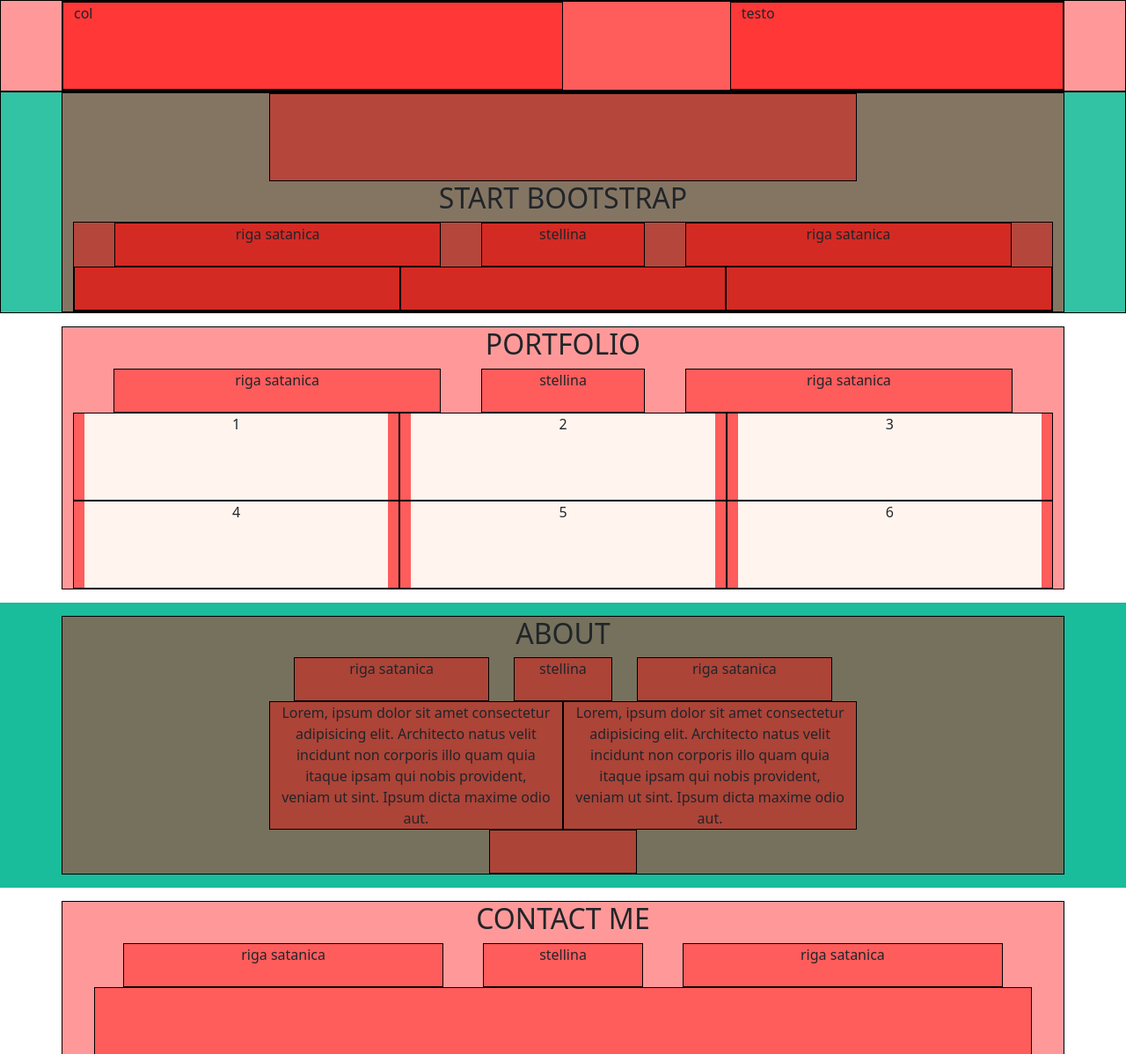
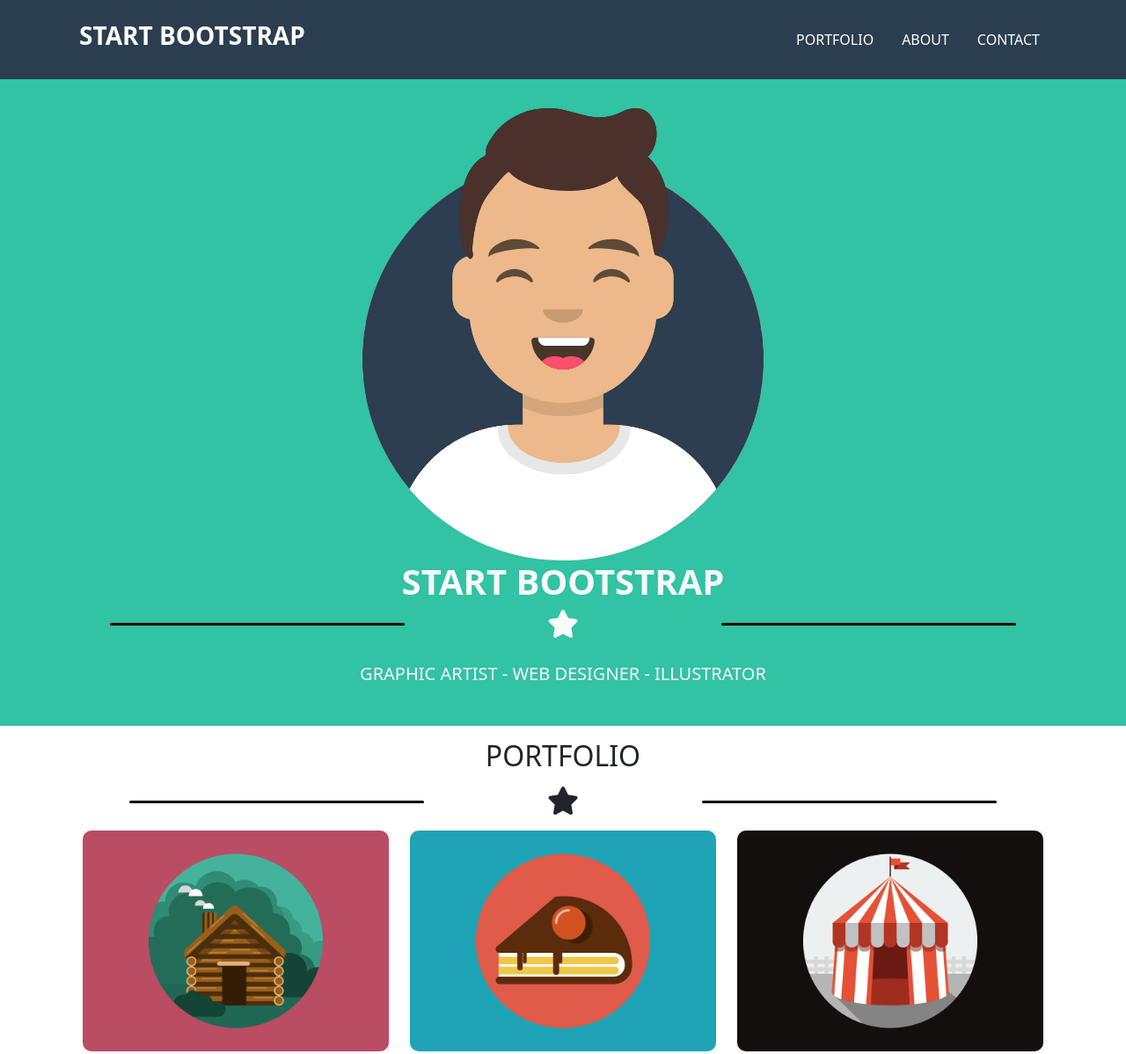
Before and after one commit to agostinopique/html-css-bootstrap-freelancer, a plain HTML site: page index.html in a window 1280 px wide. Shown: the top 1198 px of the page at 88% size. Drawn offline with nearby package versions, Linux system fonts and the light colour scheme.

Commit message:
Aggiunte sezione jumbotron, portfolio, about; In progress sezione contact me;

```diff
--- a/assets/style.css
+++ b/assets/style.css
@@ -12,6 +12,17 @@
 
 /* HEADER */
 
+header {
+    background-color: #2B3E50;
+    color: white;
+    height: 90px;
+    z-index: 999;
+}
+
+
+.ap_link{
+    color: white;
+}
 /* /HEADER */
 
 /* JUMBOTRON */
@@ -19,6 +30,7 @@
     align-items: center;
     justify-content: center;
     background-color: #32C2A4;
+    padding-top: 100px;
 }
 
 .jumbo-box {
@@ -34,6 +46,12 @@
     margin: 0 auto;
 }
 
+.ap_satanline {
+    width: 30%;
+    height: 3px;
+    background-color: black;
+    border-radius: 10px;
+}
 /* /JUMBOTRON */
 
 /* MAIN */
@@ -41,6 +59,9 @@ section {
     padding: 15px;
 }
 
+.ap-card img{
+    border-radius: 10px;
+}
 ._about {
     background-color: #19BC9B;
 }
@@ -58,6 +79,17 @@ section {
 .ap-container {
     width: 60%;
     margin: 0 auto;
+}
+
+.dl-btn {
+    color: white;
+    border-color: white;
+}
+
+.dl-btn:hover {
+    background-color: white;
+    color: #2C3F50;
+    border-color: white;
 }
 /* /MAIN */
 
--- a/index.html
+++ b/index.html
@@ -4,46 +4,72 @@
     <meta charset="UTF-8">
     <meta http-equiv="X-UA-Compatible" content="IE=edge">
     <meta name="viewport" content="width=device-width, initial-scale=1.0">
-    <link rel="stylesheet" href="./assets/style.css">
     <link rel='stylesheet' href='https://cdnjs.cloudflare.com/ajax/libs/font-awesome/6.1.1/css/all.css' integrity='sha512-1hsteeq9xTM5CX6NsXiJu3Y/g+tj+IIwtZMtTisemEv3hx+S9ngaW4nryrNcPM4xGzINcKbwUJtojslX2KG+DQ==' crossorigin='anonymous'/>
     <link href="https://cdn.jsdelivr.net/npm/bootstrap@5.1.3/dist/css/bootstrap.min.css" rel="stylesheet" integrity="sha384-1BmE4kWBq78iYhFldvKuhfTAU6auU8tT94WrHftjDbrCEXSU1oBoqyl2QvZ6jIW3" crossorigin="anonymous">
+    <link rel='stylesheet' href='https://cdnjs.cloudflare.com/ajax/libs/font-awesome/6.1.1/css/all.css' integrity='sha512-1hsteeq9xTM5CX6NsXiJu3Y/g+tj+IIwtZMtTisemEv3hx+S9ngaW4nryrNcPM4xGzINcKbwUJtojslX2KG+DQ==' crossorigin='anonymous'/>
+    <link rel="stylesheet" href="./assets/style.css">
 
     <title>Bootstrap Freelancer</title>
 </head>
 <body>
-    <header>
+    <header class="position-fixed w-100">
 
         <!-- NAVBAR -->
-        <div class="debug">
-            <div class="container debug">
-                <div class="row justify-content-between align-items-center">
+        <nav class="h-100">
+            <div class="container h-100 ap_head">
+                <div class="row h-100 justify-content-between align-items-center">
                     <!-- CORREZZIONE: Per spaziare le colonne potevamo sfruttare la caratteristica flex che row gia possiede di default utilizzando justify-content. Correzzione applicata.-->
-                    <div class="col-10 col-md-6 debug">col</div>
-                    <div class="col-6 col-md-4 d-none d-md-block debug">testo</div>
+                    <div class="col-10 col-sm-6">
+                        <h1 class="fw-bold fs-3 mx-2">START BOOTSTRAP</h1>
+                    </div>
+                    <div class="col-6 col-md-6 d-none d-md-block">
+                        <ul class="nav ap_nav justify-content-end align-items-center">
+                            <li class="nav-item">
+                                <a class="nav-link ap_link" href="#">PORTFOLIO</a>
+                            </li>
+                            <li class="nav-item">
+                                <a class="nav-link ap_link" href="#">ABOUT</a>
+                            </li>
+                            <li class="nav-item">
+                                <a class="nav-link ap_link" href="#">CONTACT</a>
+                            </li>
+                        </ul>
+                    </div>
                     <div class="col-2 debug text-end d-md-none">H</div>
                 </div>
             </div>
-        </div>
+        </nav>
         <!-- /NAVBAR -->
 
     </header>
 
 
-    <div class="jumbotron debug">
-        <div class="container justify-content-center text-center debug">
-            <div class="profile_img debug"></div>
-            <h2>START BOOTSTRAP</h2>
-            <div class="container-fluid debug">
-                <div class="row d-flex justify-content-evenly">
-                    <div class="col-4 ap_debug">riga satanica</div>
-                    <div class="col-2 ap_debug">stellina</div>
-                    <div class="col-4 ap_debug">riga satanica</div>
+    <div class="jumbotron">
+        <div class="container justify-content-center py-1 text-center">
+
+            <div class="profile_img">
+                <img class="w-75" src="./assets/img/avatar.svg" alt="profile img">
+            </div>
+
+            <h2 class="text-light fs-1 fw-bold">START BOOTSTRAP</h2>
+
+            <div class="container-fluid">
+
+                <div class="row d-flex justify-content-around align-items-center">
+
+                    <div class="col-3 ap_satanline"></div>
+                    <div class="col-2">
+                        <i class="fa-solid fa-star fa-2x text-light"></i>
+                    </div>
+                    <div class="col-3 ap_satanline"></div>
                 </div>
-                <div class="row">
-                    <div class="col-4 ap_debug"></div>
-                    <div class="col-4 ap_debug"></div>
-                    <div class="col-4 ap_debug"></div>
+
+                <div class="row text-light py-4">
+                    <div class="col-12 w-100 fs-5">
+                        <p>GRAPHIC ARTIST - WEB DESIGNER - ILLUSTRATOR</p>
+                    </div>
                 </div>
+
             </div>
         </div>
     </div>
@@ -51,35 +77,59 @@
         <section>
 
             <!-- PORTFOLIO -->
-            <div class="container text-center debug">
+            <div class="container text-center">
                 <h2>PORTFOLIO</h2>
+
                 <div class="container">
-                    <div class="row d-flex justify-content-evenly">
-                        <div class="col-4 ap_debug">riga satanica</div>
-                        <div class="col-2 ap_debug">stellina</div>
-                        <div class="col-4 ap_debug">riga satanica</div>
+
+                    <div class="row text-dark d-flex justify-content-evenly align-items-center py-2">
+
+                        <div class="col-3 ap_satanline text-dark"></div>
+                        <div class="col-2">
+                            <i class="fa-solid fa-star fa-2x"></i>
+                        </div>
+                        <div class="col-3 ap_satanline"></div>
                     </div>
 
                     <!-- ALTERNATIVA: Per gestire il numero di colonne per i vari breakpoint potevi anche indicare nella classe row quante celle disporre per ogni breakpoint ( row-cols-1 row-cols-sm-2 row-cols-md-3) e cioè 1 cella di default, 2 celle da sm in su e 3 colonne da md in su. -->
                     <div class="row row-cols-1 row-cols-sm-2 row-cols-md-3">
-                        <div class="debug">
-                            <div class="ap-card">1</div>
+
+                        <div class="py-2">
+                            <div class="ap-card">
+                                <img class="w-100" src="./assets/img/cabin.png" alt="cabin image">
+                            </div>
                         </div>
-                        <div class="debug">
-                            <div class="ap-card">2</div>
+
+                        <div class="py-2">
+                            <div class="ap-card">
+                                <img class="w-100" src="./assets/img/cake.png" alt="cake image">
+                            </div>
                         </div>
-                        <div class="debug">
-                            <div class="ap-card">3</div>
+
+                        <div class="py-2">
+                            <div class="ap-card">
+                                <img class="w-100" src="./assets/img/circus.png" alt="circus image">
+                            </div>
                         </div>
-                        <div class="debug">
-                            <div class="ap-card">4</div>
+
+                        <div class="py-2">
+                            <div class="ap-card">
+                                <img class="w-100" src="./assets/img/game.png" alt="game img">
+                            </div>
                         </div>
-                        <div class="debug">
-                            <div class="ap-card">5</div>
+
+                        <div class="py-2">
+                            <div class="ap-card">
+                                <img class="w-100" src="./assets/img/safe.png" alt="safe image">
+                            </div>
                         </div>
-                        <div class="debug">
-                            <div class="ap-card">6</div>
+
+                        <div class="py-2">
+                            <div class="ap-card">
+                                <img class="w-100" src="./assets/img/submarine.png" alt="submarine image">
+                            </div>
                         </div>
+
                     </div>
                 </div>
             </div>
@@ -90,21 +140,32 @@
         <section class="_about">
 
             <!-- ABOUT -->
-            <div class="container text-center debug">
-                <h2>ABOUT</h2>
+            <div class="container text-center">
+                <h2 class="text-light">ABOUT</h2>
+
                 <div class="ap-container">
+
                     <div class="container-fluid">
-                        <div class="row d-flex justify-content-evenly">
-                            <div class="col-4 ap_debug">riga satanica</div>
-                            <div class="col-2 ap_debug">stellina</div>
-                            <div class="col-4 ap_debug">riga satanica</div>
+
+                        <div class="row d-flex justify-content-evenly align-items-center py-3">
+                            <div class="col-3 ap_satanline text-dark"></div>
+                            <div class="col-2 text-light">
+                                <i class="fa-solid fa-star fa-2x"></i>
+                            </div>
+                            <div class="col-3 ap_satanline"></div>
                         </div>
-                        <div class="row row-cols-1 row-cols-md-2 justify-content-around">
-                            <div class="debug">Lorem, ipsum dolor sit amet consectetur adipisicing elit. Architecto natus velit incidunt non corporis illo quam quia itaque ipsam qui nobis provident, veniam ut sint. Ipsum dicta maxime odio aut.</div>
-                            <div class="debug">Lorem, ipsum dolor sit amet consectetur adipisicing elit. Architecto natus velit incidunt non corporis illo quam quia itaque ipsam qui nobis provident, veniam ut sint. Ipsum dicta maxime odio aut.</div>
+
+                        <div class="row row-cols-1 row-cols-md-2 justify-content-around text-start">
+                            <div class="text-light">Freelancer is a free bootstra theme created by Start Bootstrap. The download includes the complete source files including HTML, CSS and JavaScript as well as optimal LESS stylecheets for easy customization.</div>
+
+                            <div class="text-light">Lorem, ipsum dolor sit amet consectetur adipisicing elit. Architecto natus velit incidunt non corporis illo quam quia itaque ipsam qui nobis provident, veniam ut sint. Ipsum dicta maxime odio aut.</div>
                         </div>
                         <div class="row justify-content-center">
-                            <div class="col-3 ap_debug"></div>
+                            <div class="col-3 py-3">
+                                <button type="button" class="btn btn-outline-primary dl-btn">
+                                    <i class="fa-solid fa-download"></i>
+                                    Primary</button>
+                            </div>
                         </div>
                     </div>
                 </div>
@@ -115,17 +176,26 @@
         <section>
 
             <!-- CONTACT FORM -->
-            <div class="container text-center debug">
+            <div class="container text-center">
                 <h2>CONTACT ME</h2>
+
                 <div class="ap-co">
                     <div class="container-fluid">
+
                         <div class="container">
-                            <div class="row d-flex justify-content-evenly">
-                                <div class="col-4 ap_debug">riga satanica</div>
-                                <div class="col-2 ap_debug">stellina</div>
-                                <div class="col-4 ap_debug">riga satanica</div>
+
+                            <div class="row d-flex justify-content-evenly align-items-center py-3">
+
+                                <div class="col-3 ap_satanline text-dark"></div>
+                                <div class="col-2">
+                                    <i class="fa-solid fa-star fa-2x"></i>
+                                </div>
+                                <div class="col-3 ap_satanline"></div>
+
                             </div>
+
                             <div class="form debug"></div>
+
                             <div class="row justify-content-start align-content-center debug">
                                 <div class="col-2 offset-1 ap_debug"></div>
                             </div>
```
